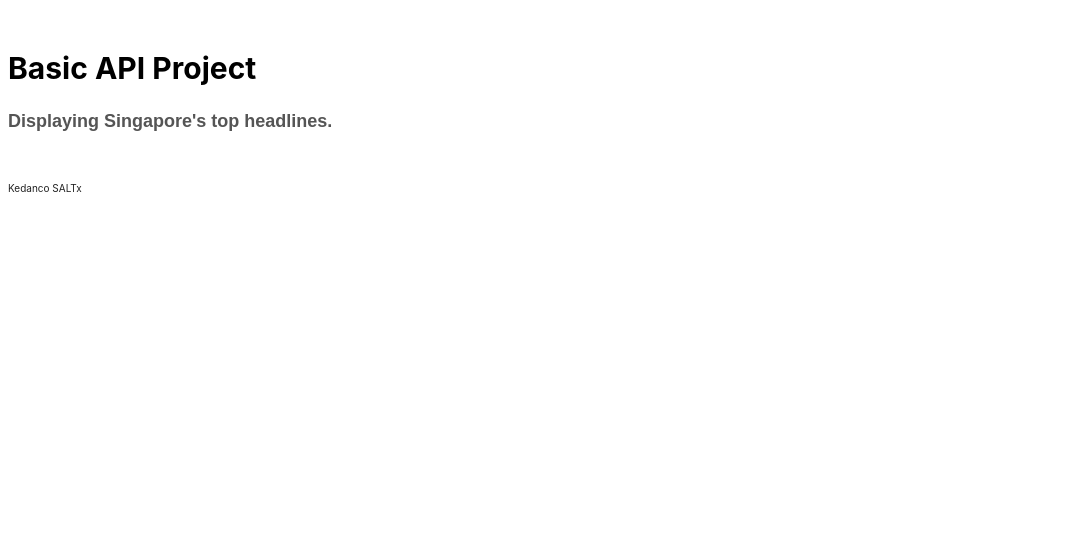
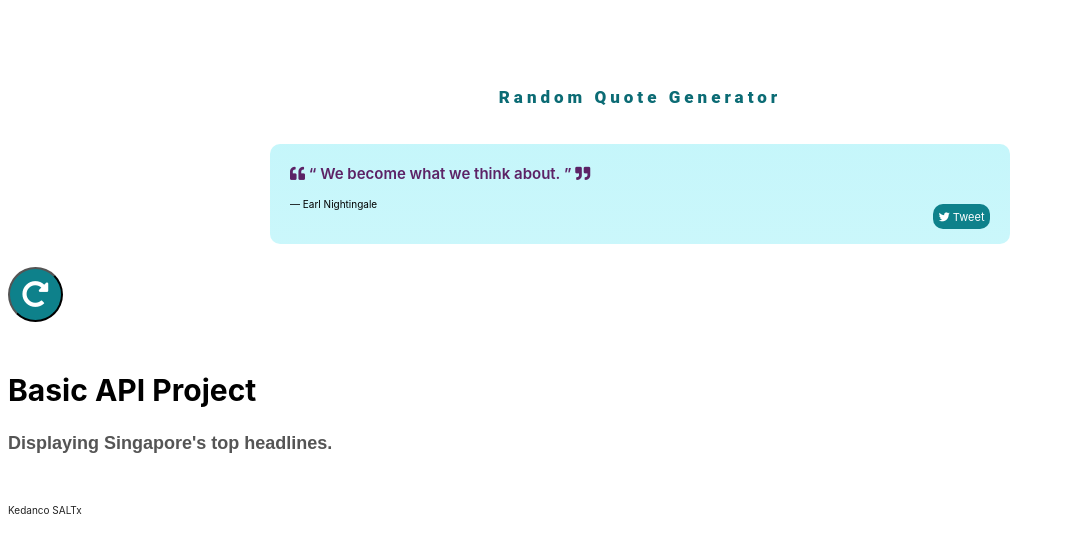
Before and after one commit to kedanco/basic-js-api, a plain HTML site: page index.html in a window 1280 px wide. Shown: the whole page, without its empty margins (0-1065 px from the left). Drawn offline with Linux system fonts and the light colour scheme; no server answers.

Commit message:
Added random quote, fixed dead footer links

```diff
--- a/index.html
+++ b/index.html
@@ -1,14 +1,26 @@
 <!DOCTYPE html>
 <html>
+
 <head>
     <meta charset="utf-8" />
     <meta http-equiv="X-UA-Compatible" content="IE=edge" />
     <title>JS API Project</title>
     <meta name="viewport" content="width=device-width, initial-scale=1" />
     <link rel="stylesheet" type="text/css" media="screen" href="main.css" />
+    <link rel="stylesheet" href="https://use.fontawesome.com/releases/v5.7.1/css/all.css" integrity="sha384-fnmOCqbTlWIlj8LyTjo7mOUStjsKC4pOpQbqyi7RrhN7udi9RwhKkMHpvLbHG9Sr" crossorigin="anonymous">
     <script src="main.js"></script>
 </head>
+
 <body>
+    <header>
+        <h1>Random Quote Generator</h1>
+    </header>
+    <div class="card"></div>
+    <button type="button" class="new-quote" aria-label="load new quote" title="New Quote">
+        <span class="fa fa-redo-alt fa-2x"></span>
+    </button>
+    <script src="quote.js"></script>
+
     <div id="content">
         <h2 id="title">Basic API Project</h2>
         <h4 id="description">Displaying Singapore's top headlines.</h4>
@@ -16,10 +28,11 @@
     </div>
 
     <div id="footer">
-			<a href="www.github.com/kedanco">Kedanco</a>
-			<a href="www.github.com/SALTx">SALTx</a>
+        <a href="https://www.github.com/kedanco">Kedanco</a>
+        <a href="https://www.github.com/SALTx">SALTx</a>
     </div>
 </body>
+
 </html>
 
 <script type="text/javascript">
@@ -76,4 +89,5 @@
         .catch(error => {
             console.log(error);
         });
+
 </script>
--- a/main.css
+++ b/main.css
@@ -72,3 +72,79 @@ a:hover {
 .story-source {
     font-size: 1.3em;
 }
+
+*:focus {
+    box-shadow: 0 0 4px 4px rgba(65, 180, 250, 0.8);
+    outline: none;
+}
+
+h1 {
+    color: #0b6b74;
+    font-family: Roboto, arial, sans-serif, monospace;
+    font-size: 1.7em;
+    font-weight: 900;
+    letter-spacing: 4px;
+    padding-top: 6%;
+    padding-bottom: 2%;
+    text-align: center;
+}
+
+
+.card {
+    background: #bef5fa;
+    background: linear-gradient(#bef5fa, #e7fbfd) fixed;
+    border-radius: 10px;
+    margin: 1em auto;
+    max-width: 700px;
+    padding: 2em;
+}
+
+.quote {
+    color: #5C2266;
+    font-size: 1.5em;
+    font-weight: 600;
+    margin-bottom: 1em;
+}
+
+.source {
+    color: black;
+    font-style: italic;
+    line-height: 20px;
+    margin: 1em 0;
+}
+
+.tweet-button {
+    text-align: right;
+}
+
+.tweet,
+.tweet:visited,
+.tweet:active,
+.tweet:focus {
+    background: #0e818b;
+    border-radius: 10px;
+    color: white;
+    font-size: 0.8em;
+    text-decoration: none;
+    padding: 0.5em;
+    font-size: 1.1em;
+}
+
+.tweet:hover {
+    background: #0b6b74;
+    text-decoration: underline;
+}
+
+.new-quote,
+.new-quote:active,
+.new-quote:focus {
+    background: #0e818b;
+    border-radius: 100%;
+    color: #fff;
+    margin: 1em 0 0 auto;
+    padding: 0.9em;
+}
+
+.new-quote:hover {
+    background: #0b6b74;
+}
--- /dev/null
+++ b/quote.js
@@ -0,0 +1,225 @@
+const quotes = [
+  {
+       "quote":"Life isn’t about getting and having, it’s about giving and being.","author":"Kevin Kruse"},
+{
+       "quote":"Whatever the mind of man can conceive and believe, it can achieve.","author":"Napoleon Hill"},
+{
+       "quote":"Strive not to be a success, but rather to be of value.","author":"Albert Einstein"},
+{
+       "quote":"Two roads diverged in a wood, and I—I took the one less traveled by, And that has made all the difference.","author":"Robert Frost"},
+{
+       "quote":"I attribute my success to this: I never gave or took any excuse.","author":"Florence Nightingale"},
+{
+       "quote":"You miss 100% of the shots you don’t take.","author":"Wayne Gretzky"},
+{
+       "quote":"I’ve missed more than 9000 shots in my career. I’ve lost almost 300 games. 26 times I’ve been trusted to take the game winning shot and missed. I’ve failed over and over and over again in my life. And that is why I succeed.","author":"Michael Jordan"},
+{
+       "quote":"The most difficult thing is the decision to act, the rest is merely tenacity.","author":"Amelia Earhart"},
+{
+       "quote":"Every strike brings me closer to the next home run.","author":"Babe Ruth"},
+{
+       "quote":"Definiteness of purpose is the starting point of all achievement.","author":"W. Clement Stone"},
+{
+       "quote":"We must balance conspicuous consumption with conscious capitalism.","author":"Kevin Kruse"},
+{
+       "quote":"Life is what happens to you while you’re busy making other plans.","author":"John Lennon"},
+{
+       "quote":"We become what we think about.","author":"Earl Nightingale"},
+{
+       "quote":"Twenty years from now you will be more disappointed by the things that you didn’t do than by the ones you did do, so throw off the bowlines, sail away from safe harbor, catch the trade winds in your sails.  Explore, Dream, Discover.","author":"Mark Twain"},
+{
+       "quote":"Life is 10% what happens to me and 90% of how I react to it.","author":"Charles Swindoll"},
+{
+       "quote":"The most common way people give up their power is by thinking they don’t have any.","author":"Alice Walker"},
+{
+       "quote":"The mind is everything. What you think you become.","author":"Buddha"},
+{
+       "quote":"The best time to plant a tree was 20 years ago. The second best time is now.","author":"Chinese Proverb"},
+{
+       "quote":"An unexamined life is not worth living.","author":"Socrates"},
+{
+       "quote":"Eighty percent of success is showing up.","author":"Woody Allen"},
+{
+       "quote":"Your time is limited, so don’t waste it living someone else’s life.","author":"Steve Jobs"},
+{
+       "quote":"Winning isn’t everything, but wanting to win is.","author":"Vince Lombardi"},
+{
+       "quote":"I am not a product of my circumstances. I am a product of my decisions.","author":"Stephen Covey"},
+{
+       "quote":"Every child is an artist.  The problem is how to remain an artist once he grows up.","author":"Pablo Picasso"},
+{
+       "quote":"You can never cross the ocean until you have the courage to lose sight of the shore.","author":"Christopher Columbus"},
+{
+       "quote":"I’ve learned that people will forget what you said, people will forget what you did, but people will never forget how you made them feel.","author":"Maya Angelou"},
+{
+       "quote":"Either you run the day, or the day runs you.","author":"Jim Rohn"},
+{
+       "quote":"Whether you think you can or you think you can’t, you’re right.","author":"Henry Ford"},
+{
+       "quote":"The two most important days in your life are the day you are born and the day you find out why.","author":"Mark Twain"},
+{
+       "quote":"Whatever you can do, or dream you can, begin it.  Boldness has genius, power and magic in it.","author":"Johann Wolfgang von Goethe"},
+{
+       "quote":"The best revenge is massive success.","author":"Frank Sinatra"},
+{
+       "quote":"People often say that motivation doesn’t last. Well, neither does bathing.  That’s why we recommend it daily.","author":"Zig Ziglar"},
+{
+       "quote":"Life shrinks or expands in proportion to one’s courage.","author":"Anais Nin"},
+{
+       "quote":"If you hear a voice within you say “you cannot paint,” then by all means paint and that voice will be silenced.","author":"Vincent Van Gogh"},
+{
+       "quote":"There is only one way to avoid criticism: do nothing, say nothing, and be nothing.","author":"Aristotle"},
+{
+       "quote":"Ask and it will be given to you; search, and you will find; knock and the door will be opened for you.","author":"Jesus"},
+{
+       "quote":"The only person you are destined to become is the person you decide to be.","author":"Ralph Waldo Emerson"},
+{
+       "quote":"Go confidently in the direction of your dreams.  Live the life you have imagined.","author":"Henry David Thoreau"},
+{
+       "quote":"When I stand before God at the end of my life, I would hope that I would not have a single bit of talent left and could say, I used everything you gave me.","author":"Erma Bombeck"},
+{
+       "quote":"Few things can help an individual more than to place responsibility on him, and to let him know that you trust him.","author":"Booker T. Washington"},
+{
+       "quote":"Certain things catch your eye, but pursue only those that capture the heart.","author":" Ancient Indian Proverb"},
+{
+       "quote":"Believe you can and you’re halfway there.","author":"Theodore Roosevelt"},
+{
+       "quote":"Everything you’ve ever wanted is on the other side of fear.","author":"George Addair"},
+{
+       "quote":"We can easily forgive a child who is afraid of the dark; the real tragedy of life is when men are afraid of the light.","author":"Plato"},
+{
+       "quote":"Teach thy tongue to say, “I do not know,” and thous shalt progress.","author":"Maimonides"},
+{
+       "quote":"Start where you are. Use what you have.  Do what you can.","author":"Arthur Ashe"},
+{
+       "quote":"When I was 5 years old, my mother always told me that happiness was the key to life.  When I went to school, they asked me what I wanted to be when I grew up.  I wrote down ‘happy’.  They told me I didn’t understand the assignment, and I told them they didn’t understand life.","author":"John Lennon"},
+{
+       "quote":"Fall seven times and stand up eight.","author":"Japanese Proverb"},
+{
+       "quote":"When one door of happiness closes, another opens, but often we look so long at the closed door that we do not see the one that has been opened for us.","author":"Helen Keller"},
+{
+       "quote":"Everything has beauty, but not everyone can see.","author":"Confucius"},
+{
+       "quote":"How wonderful it is that nobody need wait a single moment before starting to improve the world.","author":"Anne Frank"},
+{
+       "quote":"When I let go of what I am, I become what I might be.","author":"Lao Tzu"},
+{
+       "quote":"Life is not measured by the number of breaths we take, but by the moments that take our breath away.","author":"Maya Angelou"},
+{
+       "quote":"Happiness is not something readymade.  It comes from your own actions.","author":"Dalai Lama"},
+{
+       "quote":"If you’re offered a seat on a rocket ship, don’t ask what seat! Just get on.","author":"Sheryl Sandberg"},
+{
+       "quote":"First, have a definite, clear practical ideal; a goal, an objective. Second, have the necessary means to achieve your ends; wisdom, money, materials, and methods. Third, adjust all your means to that end.","author":"Aristotle"},
+{
+       "quote":"If the wind will not serve, take to the oars.","author":"Latin Proverb"},
+{
+       "quote":"You can’t fall if you don’t climb.  But there’s no joy in living your whole life on the ground.","author":"Unknown"},
+{
+       "quote":"We must believe that we are gifted for something, and that this thing, at whatever cost, must be attained.","author":"Marie Curie"},
+{
+       "quote":"Too many of us are not living our dreams because we are living our fears.","author":"Les Brown"},
+{
+       "quote":"Challenges are what make life interesting and overcoming them is what makes life meaningful.","author":"Joshua J. Marine"},
+{
+       "quote":"If you want to lift yourself up, lift up someone else.","author":"Booker T. Washington"},
+{
+       "quote":"I have been impressed with the urgency of doing. Knowing is not enough; we must apply. Being willing is not enough; we must do.","author":"Leonardo da Vinci"},
+{
+       "quote":"Limitations live only in our minds.  But if we use our imaginations, our possibilities become limitless.","author":"Jamie Paolinetti"},
+{
+       "quote":"You take your life in your own hands, and what happens? A terrible thing, no one to blame.","author":"Erica Jong"},
+{
+       "quote":"What’s money? A man is a success if he gets up in the morning and goes to bed at night and in between does what he wants to do.","author":"Bob Dylan"},
+{
+       "quote":"I didn’t fail the test. I just found 100 ways to do it wrong.","author":"Benjamin Franklin"},
+{
+       "quote":"In order to succeed, your desire for success should be greater than your fear of failure.","author":"Bill Cosby"},
+{
+       "quote":"A person who never made a mistake never tried anything new.","author":" Albert Einstein"},
+{
+       "quote":"The person who says it cannot be done should not interrupt the person who is doing it.","author":"Chinese Proverb"},
+{
+       "quote":"There are no traffic jams along the extra mile.","author":"Roger Staubach"},
+{
+       "quote":"It is never too late to be what you might have been.","author":"George Eliot"},
+{
+       "quote":"You become what you believe.","author":"Oprah Winfrey"},
+{
+       "quote":"I would rather die of passion than of boredom.","author":"Vincent van Gogh"},
+{
+       "quote":"A truly rich man is one whose children run into his arms when his hands are empty.","author":"Unknown"},
+{
+       "quote":"It is not what you do for your children, but what you have taught them to do for themselves, that will make them successful human beings.","author":"Ann Landers"},
+{
+       "quote":"If you want your children to turn out well, spend twice as much time with them, and half as much money.","author":"Abigail Van Buren"},
+{
+       "quote":"Build your own dreams, or someone else will hire you to build theirs.","author":"Farrah Gray"},
+{
+       "quote":"The battles that count aren’t the ones for gold medals. The struggles within yourself–the invisible battles inside all of us–that’s where it’s at.","author":"Jesse Owens"},
+{
+       "quote":"Education costs money.  But then so does ignorance.","author":"Sir Claus Moser"},
+{
+       "quote":"I have learned over the years that when one’s mind is made up, this diminishes fear.","author":"Rosa Parks"},
+{
+       "quote":"It does not matter how slowly you go as long as you do not stop.","author":"Confucius"},
+{
+       "quote":"If you look at what you have in life, you’ll always have more. If you look at what you don’t have in life, you’ll never have enough.","author":"Oprah Winfrey"},
+{
+       "quote":"Remember that not getting what you want is sometimes a wonderful stroke of luck.","author":"Dalai Lama"},
+{
+       "quote":"You can’t use up creativity.  The more you use, the more you have.","author":"Maya Angelou"},
+{
+       "quote":"Dream big and dare to fail.","author":"Norman Vaughan"},
+{
+       "quote":"Our lives begin to end the day we become silent about things that matter.","author":"Martin Luther King Jr."},
+{
+       "quote":"Do what you can, where you are, with what you have.","author":"Teddy Roosevelt"},
+{
+       "quote":"If you do what you’ve always done, you’ll get what you’ve always gotten.","author":"Tony Robbins"},
+{
+       "quote":"Dreaming, after all, is a form of planning.","author":"Gloria Steinem"},
+{
+       "quote":"It’s your place in the world; it’s your life. Go on and do all you can with it, and make it the life you want to live.","author":"Mae Jemison"},
+{
+       "quote":"You may be disappointed if you fail, but you are doomed if you don’t try.","author":"Beverly Sills"},
+{
+       "quote":"Remember no one can make you feel inferior without your consent.","author":"Eleanor Roosevelt"},
+{
+       "quote":"Life is what we make it, always has been, always will be.","author":"Grandma Moses"},
+{
+       "quote":"The question isn’t who is going to let me; it’s who is going to stop me.","author":"Ayn Rand"},
+{
+       "quote":"When everything seems to be going against you, remember that the airplane takes off against the wind, not with it.","author":"Henry Ford"},
+{
+       "quote":"It’s not the years in your life that count. It’s the life in your years.","author":"Abraham Lincoln"},
+{
+       "quote":"Change your thoughts and you change your world.","author":"Norman Vincent Peale"},
+{
+       "quote":"Either write something worth reading or do something worth writing.","author":"Benjamin Franklin"},
+{
+       "quote":"Nothing is impossible, the word itself says, “I’m possible!”","author":"–Audrey Hepburn"},
+{
+       "quote":"The only way to do great work is to love what you do.","author":"Steve Jobs"}
+];
+
+function getQuote() {
+  const randomQuote = quotes[Math.floor(Math.random() * quotes.length)];
+  const quoteDiv = `<div class="quote">
+    <span class="fa fa-quote-left"></span>
+    <q> ${randomQuote.quote} </q>
+    <span class="fa fa-quote-right"></span>
+  </div>
+  <div class="author">&mdash; ${randomQuote.author}</div>
+  <div class="tweet-button">
+    <a class="tweet" href="" target="_blank"><span class="fab fa-twitter"></span> Tweet</a>
+  </div>`;
+  document.querySelector('.card').innerHTML = quoteDiv;
+  document.querySelector('.tweet').setAttribute('href', `https://twitter.com/intent/tweet?text="${randomQuote.quote}" — ${randomQuote.author}`);
+}
+
+getQuote();
+
+document.querySelector('.new-quote').addEventListener('click', () => {
+  getQuote();
+});
```
Also changed, not shown: 1 other file. Lines whose indentation alone changed are shown as unchanged.
